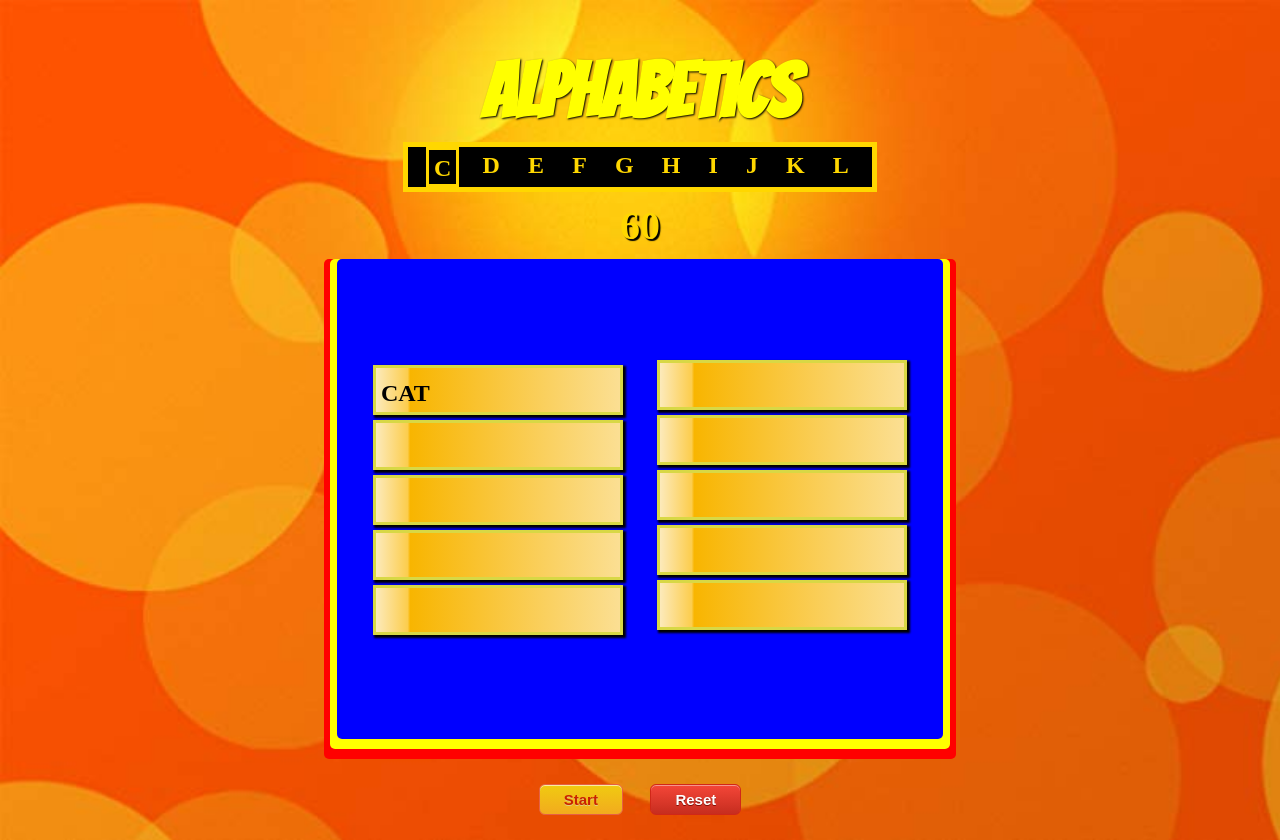
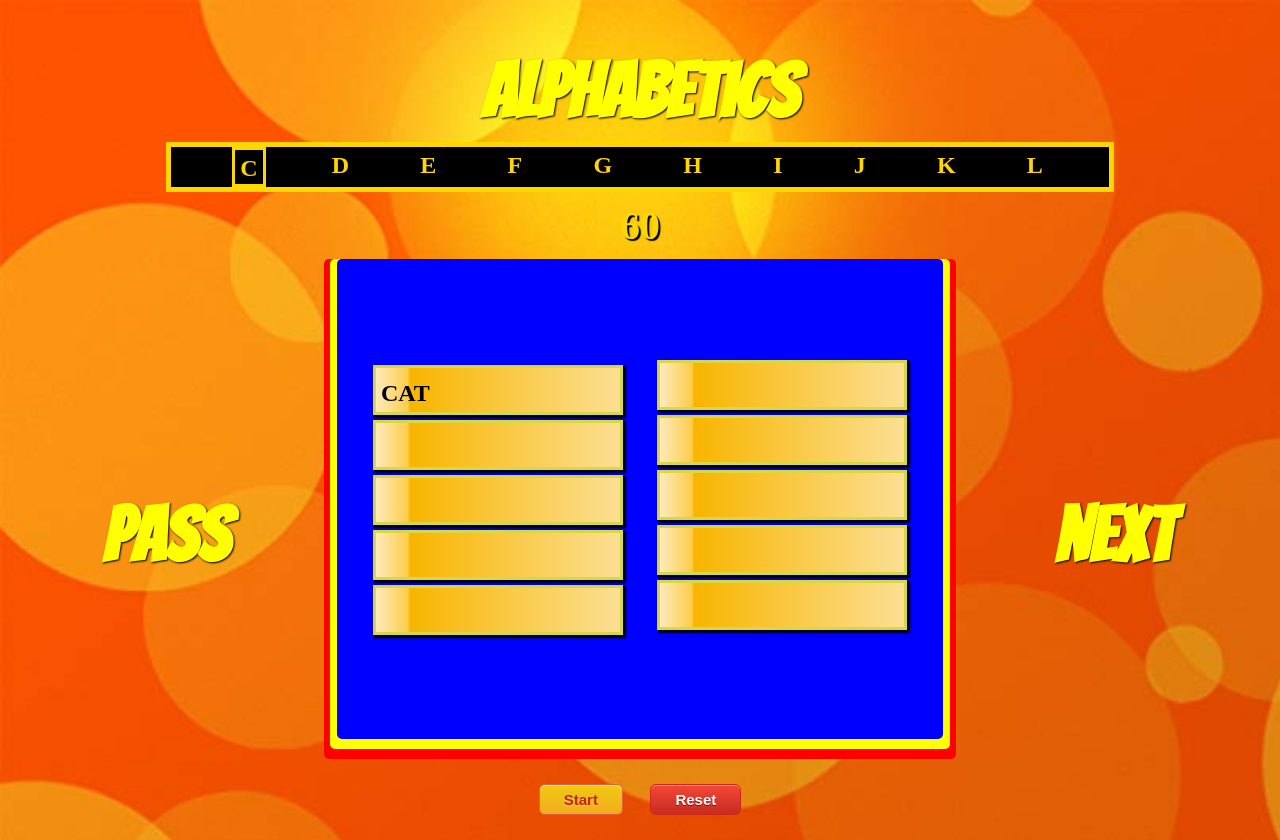
Before and after one commit to nreis11/alphabetics, a React app: page / in a window 1280 px wide. Built offline with nearby package versions, Linux system fonts and the light colour scheme.

Commit message:
Add control container, word status

```diff
--- /dev/null
+++ b/src/ControlContainer.css
@@ -0,0 +1,8 @@
+.control-container {
+  width: 25%;
+  height: 500px;
+  display: flex;
+  justify-content: center;
+  align-items: center;
+  cursor: pointer;
+}
--- /dev/null
+++ b/src/ControlContainer.js
@@ -0,0 +1,8 @@
+import React from "react";
+import "./ControlContainer.css";
+
+export const ControlContainer = ({ name, handleClick }) => (
+  <div className="control-container" onClick={handleClick}>
+    <h2>{name}</h2>
+  </div>
+);
--- /dev/null
+++ b/src/MainContainer.css
@@ -0,0 +1,7 @@
+#main-container {
+  margin: 0 auto;
+  /* border: 3px solid black; */
+  display: flex;
+  justify-content: center;
+  align-items: center;
+}
--- /dev/null
+++ b/src/MainContainer.js
@@ -0,0 +1,6 @@
+import React from "react";
+import "./MainContainer.css";
+
+export const MainContainer = props => (
+  <div id="main-container">{props.children}</div>
+);
--- a/src/WordTileContainer.css
+++ b/src/WordTileContainer.css
@@ -1,5 +1,6 @@
 #container-words {
   height: 500px;
+  width: 50%;
   background: red;
 }
 
--- a/src/index.css
+++ b/src/index.css
@@ -8,7 +8,8 @@ body {
   background-size: cover;
 }
 
-h1 {
+h1,
+h2 {
   font-family: "Bangers", cursive;
   font-weight: bold;
   font-size: 76px;
@@ -20,7 +21,7 @@ h1 {
 .game {
   text-align: center;
   align-items: center;
-  margin: 15px 25%;
+  margin: 15px 0;
 }
 
 .container {
--- a/src/index.js
+++ b/src/index.js
@@ -12,6 +12,8 @@ import wordBank from "./words.json";
 
 import buzzer from "./sounds/buzzer-1.mp3";
 import "./index.css";
+import { MainContainer } from "./MainContainer";
+import { ControlContainer } from "./ControlContainer";
 
 class Game extends React.PureComponent {
   constructor(props) {
@@ -131,11 +133,15 @@ class Game extends React.PureComponent {
         {isGameOn && <Speech text={letter} />}
         <LetterBar wordList={wordList} currIdx={currIdx} />
         <Timer seconds={timeLeft < 10 ? "0" + timeLeft : timeLeft.toString()} />
-        <WordTileContainer>
-          {wordList.map((word, idx) => (
-            <WordTile key={word.value} word={idx <= currIdx ? word : null} />
-          ))}
-        </WordTileContainer>
+        <MainContainer>
+          <ControlContainer name="pass" handleClick={() => {}} />
+          <WordTileContainer>
+            {wordList.map((word, idx) => (
+              <WordTile key={word.value} word={idx <= currIdx ? word : null} />
+            ))}
+          </WordTileContainer>
+          <ControlContainer name="next" handleClick={() => {}} />
+        </MainContainer>
         <ButtonContainer>
           <button id="start-btn" onClick={this.startTimer}>
             Start
```
